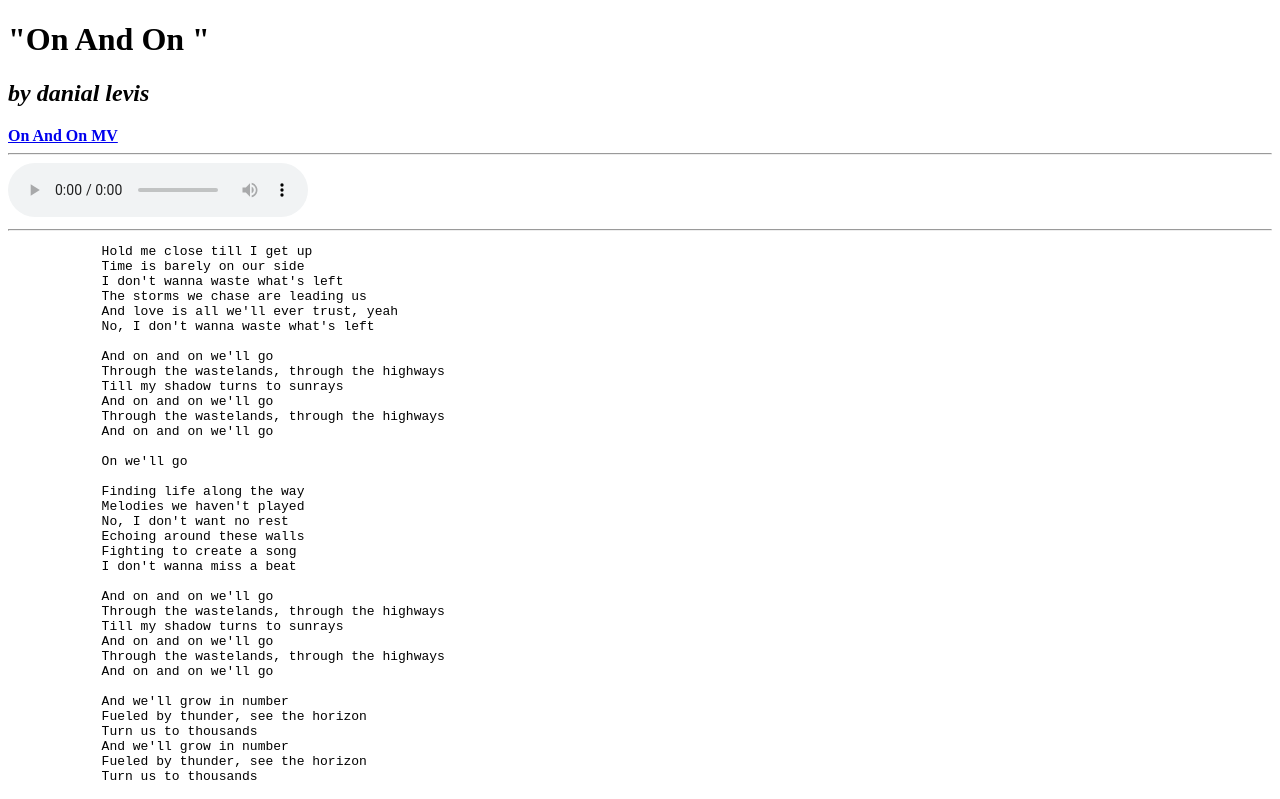
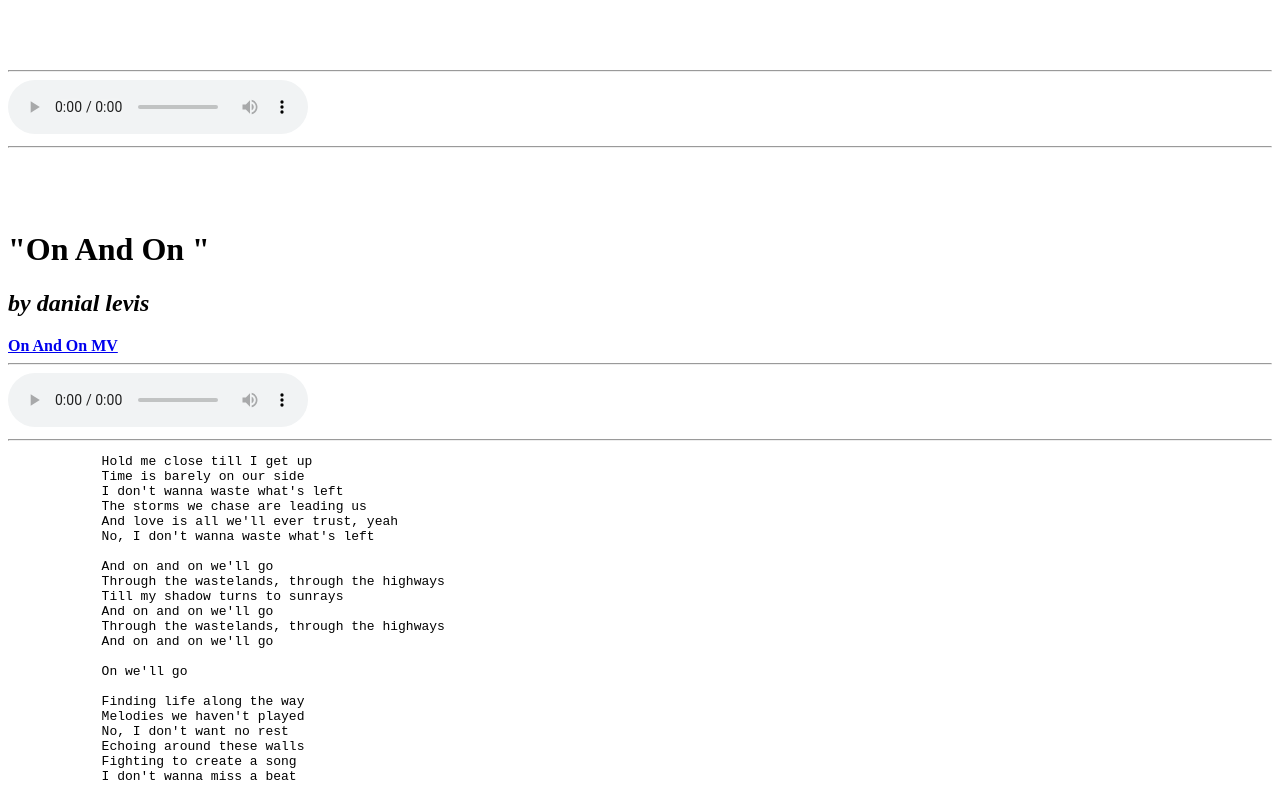
Before and after one commit to Tatsumi-03/Front-end, a plain HTML site: page code/on-on.html in a window 1280 px wide. Shown: the top 799 px of the page. Drawn offline with Linux system fonts and the light colour scheme.

Commit message:
creating pages simple

```diff
--- a/code/on-on.html
+++ b/code/on-on.html
@@ -4,6 +4,11 @@
 		SONG LYRICS FOR ON AND ON
 	</title>
 	<body>
+        <br><br><br>
+        <hr>
+        <audio src="music/Cartoon, Daniel Levi, Jéja - On & On (feat. Daniel Levi) [NCS Release].mp3" controls></audio>
+        <hr>
+        <br><br><br>
 		<h1><strong>"On And On "</strong></h1>
 		<h2> <em>by danial levis</em></h2>
             <a href="https://youtu.be/K4DyBUG242c?feature=shared"
```
Also changed, not shown: code/losing-my-mind.html (+4 -0 lines).
